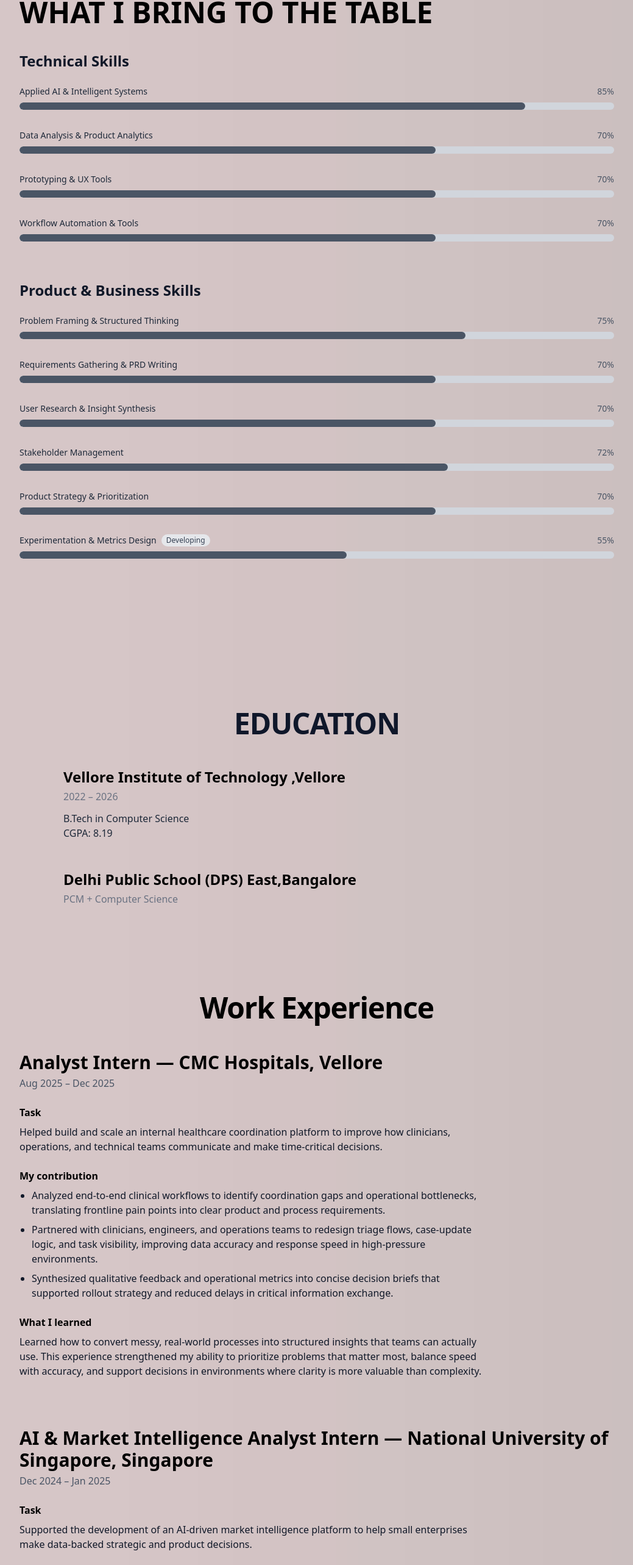
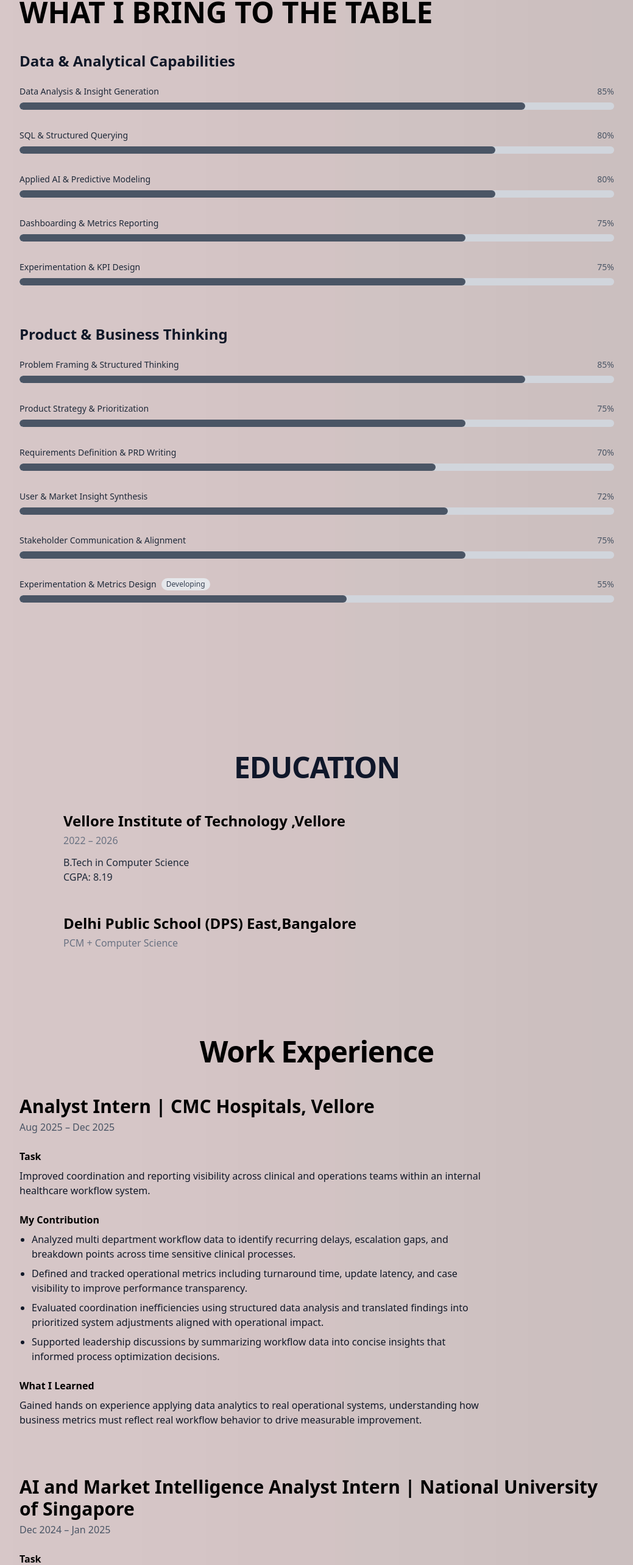
Before and after one commit to aparna534/portfolio, a Next.js app: page / in a window 1280 px wide. Shown: the part 912-3478 px from the top of the page at 61% size, without its empty margins (120-1159 px from the left). Built offline with nearby package versions, Linux system fonts and the light colour scheme.

Commit message:
Updated work experience and about section

```diff
--- a/app/components/Experience.tsx
+++ b/app/components/Experience.tsx
@@ -4,10 +4,8 @@ export default function WorkExperience() {
       id="experience"
       className="min-h-screen w-full relative font-sans"
     >
-      {/* reduced top padding so content starts higher */}
       <div className="max-w-5xl mx-auto px-6 pt-10 pb-24 text-black">
 
-        {/* CENTERED MAIN HEADING */}
         <h1 className="text-4xl md:text-5xl font-bold tracking-tight mb-12 text-center">
           Work Experience
         </h1>
@@ -17,7 +15,7 @@ export default function WorkExperience() {
           {/* ================= CMC HOSPITALS ================= */}
           <div>
             <h2 className="text-2xl md:text-3xl font-semibold">
-              Analyst Intern — CMC Hospitals, Vellore
+              Analyst Intern | CMC Hospitals, Vellore
             </h2>
             <p className="text-gray-600 mt-1 mb-6">
               Aug 2025 – Dec 2025
@@ -25,32 +23,35 @@ export default function WorkExperience() {
 
             <p className="font-semibold mb-2">Task</p>
             <p className="text-gray-900 mb-6 max-w-3xl">
-              Helped build and scale an internal healthcare coordination platform to improve how clinicians, operations, and technical teams communicate and make time-critical decisions.
+              Improved coordination and reporting visibility across clinical and operations teams within an internal healthcare workflow system.
             </p>
 
-            <p className="font-semibold mb-2">My contribution</p>
+            <p className="font-semibold mb-2">My Contribution</p>
             <ul className="list-disc pl-5 space-y-2 text-gray-900 max-w-3xl">
               <li>
-                Analyzed end-to-end clinical workflows to identify coordination gaps and operational bottlenecks, translating frontline pain points into clear product and process requirements.
+                Analyzed multi department workflow data to identify recurring delays, escalation gaps, and breakdown points across time sensitive clinical processes.
               </li>
               <li>
-                Partnered with clinicians, engineers, and operations teams to redesign triage flows, case-update logic, and task visibility, improving data accuracy and response speed in high-pressure environments.
+                Defined and tracked operational metrics including turnaround time, update latency, and case visibility to improve performance transparency.
               </li>
               <li>
-                Synthesized qualitative feedback and operational metrics into concise decision briefs that supported rollout strategy and reduced delays in critical information exchange.
+                Evaluated coordination inefficiencies using structured data analysis and translated findings into prioritized system adjustments aligned with operational impact.
+              </li>
+              <li>
+                Supported leadership discussions by summarizing workflow data into concise insights that informed process optimization decisions.
               </li>
             </ul>
 
-            <p className="font-semibold mt-6 mb-2">What I learned</p>
+            <p className="font-semibold mt-6 mb-2">What I Learned</p>
             <p className="text-gray-900 max-w-3xl">
-              Learned how to convert messy, real-world processes into structured insights that teams can actually use. This experience strengthened my ability to prioritize problems that matter most, balance speed with accuracy, and support decisions in environments where clarity is more valuable than complexity.
+              Gained hands on experience applying data analytics to real operational systems, understanding how business metrics must reflect real workflow behavior to drive measurable improvement.
             </p>
           </div>
 
           {/* ================= NUS ================= */}
           <div>
             <h2 className="text-2xl md:text-3xl font-semibold">
-              AI & Market Intelligence Analyst Intern — National University of Singapore, Singapore
+              AI and Market Intelligence Analyst Intern | National University of Singapore
             </h2>
             <p className="text-gray-600 mt-1 mb-6">
               Dec 2024 – Jan 2025
@@ -58,32 +59,35 @@ export default function WorkExperience() {
 
             <p className="font-semibold mb-2">Task</p>
             <p className="text-gray-900 mb-6 max-w-3xl">
-              Supported the development of an AI-driven market intelligence platform to help small enterprises make data-backed strategic and product decisions.
+              Contributed to building an AI driven market intelligence system enabling small enterprises to make data informed product and strategic decisions.
             </p>
 
-            <p className="font-semibold mb-2">My contribution</p>
+            <p className="font-semibold mb-2">My Contribution</p>
             <ul className="list-disc pl-5 space-y-2 text-gray-900 max-w-3xl">
               <li>
-                Conducted market and audience analysis using social, news, and industry signals to uncover demand trends and behavioral shifts informing strategic planning and opportunity identification.
+                Aggregated and analyzed social, news, and industry datasets to detect demand trends, behavioral shifts, and emerging market signals.
               </li>
               <li>
-                Applied forecasting models and multi-source data analysis to move from raw signals to actionable insights supporting risk assessment and product relevance.
+                Applied forecasting methods and comparative trend modeling to differentiate sustained growth patterns from short term volatility.
               </li>
               <li>
-                Translated complex analytical findings into clear, decision-ready recommendations that influenced feature prioritization and long-term product direction.
+                Developed structured product evaluation metrics derived from external data signals to support feature prioritization and positioning decisions.
+              </li>
+              <li>
+                Integrated AI assisted signal processing to enhance pattern detection across fragmented market data sources.
               </li>
             </ul>
 
-            <p className="font-semibold mt-6 mb-2">What I learned</p>
+            <p className="font-semibold mt-6 mb-2">What I Learned</p>
             <p className="text-gray-900 max-w-3xl">
-              Learned how to work with ambiguous data and imperfect signals, and still arrive at insights that are useful for decision-making. Built confidence in framing analysis around what should be done next, not just what happened.
+              Strengthened the ability to combine AI techniques with structured data analysis to support product analytics and strategic decision making under uncertainty.
             </p>
           </div>
 
           {/* ================= GEMINI ================= */}
           <div>
             <h2 className="text-2xl md:text-3xl font-semibold">
-              Open Source Contributor — Gemini API & Agents Toolkit
+              Open Source Contributor | Gemini API and Agents Toolkit
             </h2>
             <p className="text-gray-600 mt-1 mb-6">
               Remote | 2025
@@ -91,85 +95,25 @@ export default function WorkExperience() {
 
             <p className="font-semibold mb-2">Task</p>
             <p className="text-gray-900 mb-6 max-w-3xl">
-              Improved usability and scalability of developer tools supporting AI agents and API adoption.
+              Improved technical reliability and documentation clarity of AI agent tooling within the Gemini API ecosystem.
             </p>
 
-            <p className="font-semibold mb-2">My contribution</p>
+            <p className="font-semibold mb-2">My Contribution</p>
             <ul className="list-disc pl-5 space-y-2 text-gray-900 max-w-3xl">
               <li>
-                Strengthened product usability by enhancing API documentation with tested examples, reducing friction for developers and improving adoption.
+                Implemented a batched embeddings workflow using the genai.embed_content() API, improving documentation quality and reproducibility for developers integrating embedding pipelines.
               </li>
               <li>
-                Refactored agent pipelines and implemented dynamic path resolution to improve execution reliability and scalability across environments.
+                Refactored agent execution logic by introducing dynamic path resolution, improving cross environment stability and reducing configuration errors.
+              </li>
+              <li>
+                Enhanced developer onboarding by contributing clear, tested examples that simplified adoption of AI based workflows.
               </li>
             </ul>
 
-            <p className="font-semibold mt-6 mb-2">What I learned</p>
+            <p className="font-semibold mt-6 mb-2">What I Learned</p>
             <p className="text-gray-900 max-w-3xl">
-              Learned that small experience improvements often have a disproportionate impact on adoption and trust, shaping how I think about product quality as clarity and consistency, not just correctness.
-            </p>
-          </div>
-
-          {/* ================= GRAVITAS ================= */}
-          <div>
-            <h2 className="text-2xl md:text-3xl font-semibold">
-              Manager — International Relations Committee, Gravitas 2025 (VIT)
-            </h2>
-            <p className="text-gray-600 mt-1 mb-6">
-              2025
-            </p>
-
-            <p className="font-semibold mb-2">Task</p>
-            <p className="text-gray-900 mb-6 max-w-3xl">
-              Led strategy and execution for international delegate operations at a large-scale university festival involving multiple external stakeholders.
-            </p>
-
-            <p className="font-semibold mb-2">My contribution</p>
-            <ul className="list-disc pl-5 space-y-2 text-gray-900 max-w-3xl">
-              <li>
-                Owned end-to-end operational planning for 150+ international delegates, aligning logistics, hospitality, communications, and events under tight timelines.
-              </li>
-              <li>
-                Led five cross-functional teams, resolving real-time issues and ensuring consistent execution in a fast-changing environment.
-              </li>
-              <li>
-                Partnered with external media stakeholders including CNN News to strengthen visibility, stakeholder alignment, and brand perception.
-              </li>
-            </ul>
-
-            <p className="font-semibold mt-6 mb-2">What I learned</p>
-            <p className="text-gray-900 max-w-3xl">
-              Learned how to make decisions with incomplete information and keep teams aligned when priorities shift quickly, strengthening my ability to balance strategy with execution.
-            </p>
-          </div>
-
-          {/* ================= AI/ML CLUB ================= */}
-          <div>
-            <h2 className="text-2xl md:text-3xl font-semibold">
-              Point of Contact — AI/ML Club, VIT
-            </h2>
-            <p className="text-gray-600 mt-1 mb-6">
-              2023 – 2024
-            </p>
-
-            <p className="font-semibold mb-2">Task</p>
-            <p className="text-gray-900 mb-6 max-w-3xl">
-              Drove growth and engagement for the university AI/ML community through events and learning initiatives.
-            </p>
-
-            <p className="font-semibold mb-2">My contribution</p>
-            <ul className="list-disc pl-5 space-y-2 text-gray-900 max-w-3xl">
-              <li>
-                Designed high-impact workshops and hackathons by identifying student needs and crafting themes that increased participation and engagement.
-              </li>
-              <li>
-                Coordinated cross-functional teams and mentored participants, building structured learning experiences that encouraged collaboration and problem-solving.
-              </li>
-            </ul>
-
-            <p className="font-semibold mt-6 mb-2">What I learned</p>
-            <p className="text-gray-900 max-w-3xl">
-              Learned how to think from a user and adoption perspective, shaping my early instincts for product thinking through testing ideas, learning from feedback, and iterating quickly.
+              Developed deeper understanding of API design, execution flow reliability, and how documentation quality directly impacts developer adoption and ecosystem growth.
             </p>
           </div>
 
--- a/app/components/Skills.tsx
+++ b/app/components/Skills.tsx
@@ -18,24 +18,26 @@ export default function Skills() {
 
         {/* ================= TECHNICAL SKILLS ================= */}
         <h2 className="text-2xl font-bold mb-6 text-gray-900">
-          Technical Skills
+          Data & Analytical Capabilities
         </h2>
 
-        <SkillBar title="Applied AI & Intelligent Systems" value={85} />
-        <SkillBar title="Data Analysis & Product Analytics" value={70} />
-        <SkillBar title="Prototyping & UX Tools" value={70} />
-        <SkillBar title="Workflow Automation & Tools" value={70} />
+        <SkillBar title="Data Analysis & Insight Generation" value={85} />
+        <SkillBar title="SQL & Structured Querying" value={80} />
+        <SkillBar title="Applied AI & Predictive Modeling" value={80} />
+        <SkillBar title="Dashboarding & Metrics Reporting" value={75} />
+        <SkillBar title="Experimentation & KPI Design" value={75} />
+
 
         {/* ================= PRODUCT & BUSINESS SKILLS ================= */}
         <h2 className="text-2xl font-bold mt-16 mb-6 text-gray-900">
-          Product & Business Skills
+          Product & Business Thinking
         </h2>
 
-        <SkillBar title="Problem Framing & Structured Thinking" value={75} />
-        <SkillBar title="Requirements Gathering & PRD Writing" value={70} />
-        <SkillBar title="User Research & Insight Synthesis" value={70} />
-        <SkillBar title="Stakeholder Management" value={72} />
-        <SkillBar title="Product Strategy & Prioritization" value={70} />
+        <SkillBar title="Problem Framing & Structured Thinking" value={85} />
+        <SkillBar title="Product Strategy & Prioritization" value={75} />
+        <SkillBar title="Requirements Definition & PRD Writing" value={70} />
+        <SkillBar title="User & Market Insight Synthesis" value={72} />
+        <SkillBar title="Stakeholder Communication & Alignment" value={75} />
 
         {/* developing skill */}
         <SkillBar
```
Also changed, not shown: app/components/About.tsx (+4 -16 lines).
